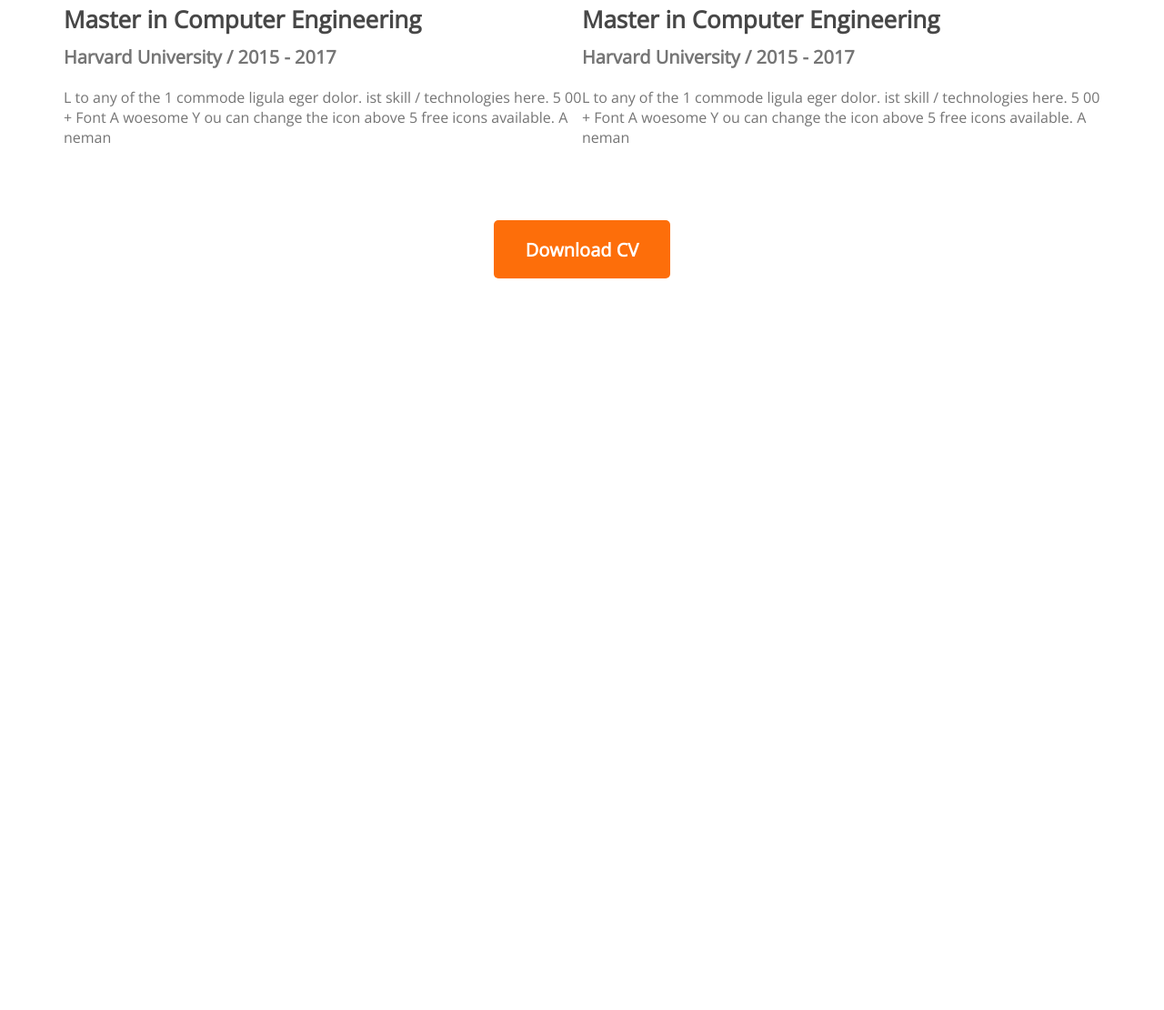
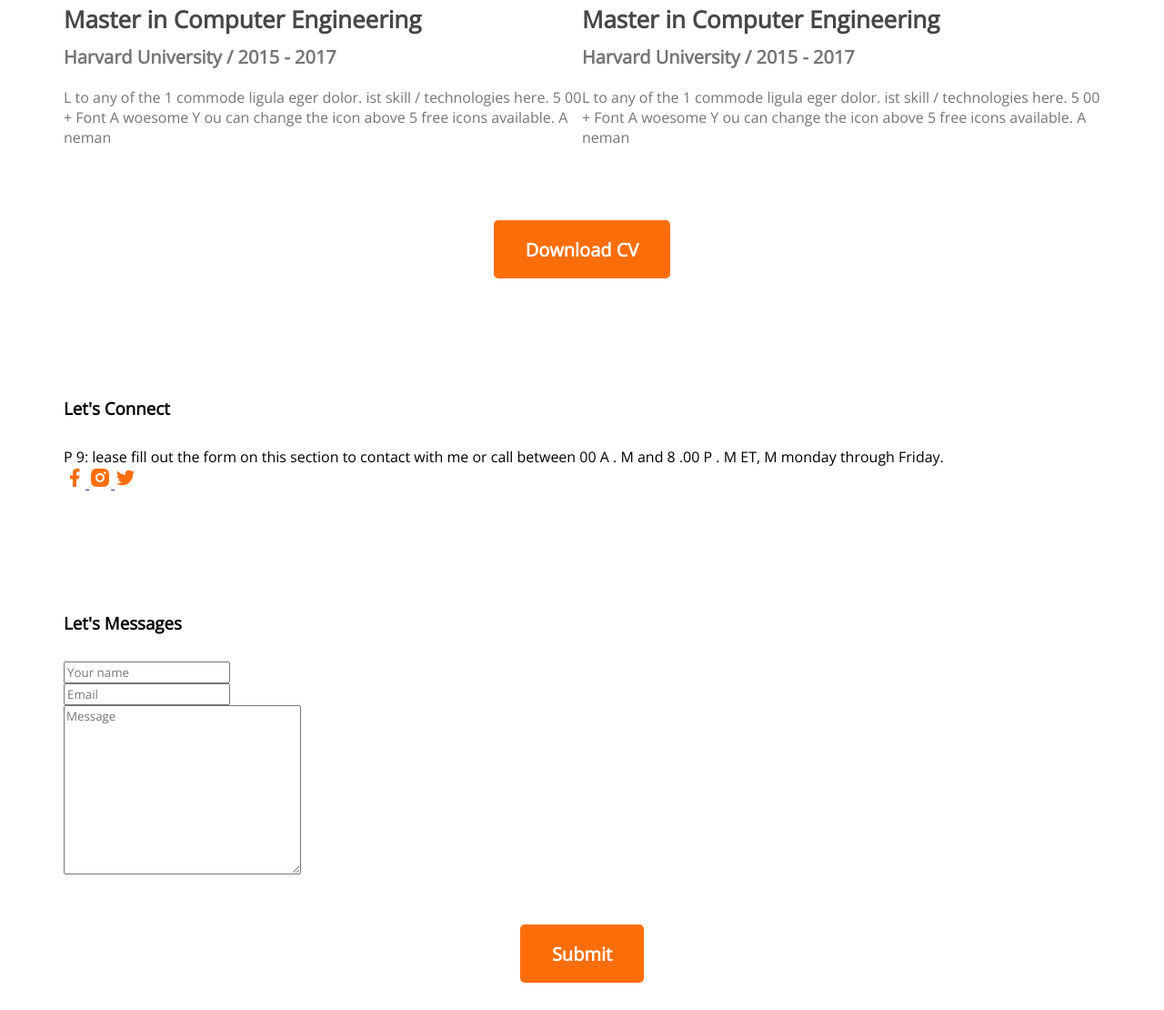
Before and after one commit to ARsayembhuiyan/Developer-portfolio, a plain HTML site: page index.html in a window 1280 px wide. Shown: the part 2919-4029 px from the top of the page at 91% size. Before the commit the page ends 3225 px from the top, so only its background shows below. Drawn offline with nearby package versions, Linux system fonts and the light colour scheme.

Commit message:
added content

```diff
--- a/index.html
+++ b/index.html
@@ -160,6 +160,72 @@
           <button class="bti-primary">Download CV</button>
          </div>
         </section>
+
+        <!-- Contact Section -->
+
+
+          <!-- <div class="resume-item">
+        <h3 class="title">  Let's Connect</h3>
+        <p class="section-description">P 9: lease fill out the form on this section to contact with me or call between 00 A .M and 8 .00  P . MET, Monday through Friday.</p>
+            <a href="">
+              <img src="./new web/facebook.png" alt="">
+            </a>
+            <a href="">
+              <img src="./new web/twitter.png" alt="">
+            </a>
+            <a href="">
+              <img src="./new web/insta.png" alt="">
+            </a>
+          </div>
+          <div>
+            <h3 class="title">Let's Message me</h3>
+            <div class="resume-item">
+            <form action="">
+              <input type="text" name="" id="" placeholder="Your Name"><hr>
+              <input type="email" name="" id="" placeholder="Your Email"><hr>
+              <textarea name="" id="" cols="30" rows="10" placeholder="Message"></textarea><hr>
+              <input class="btn-primary" type="submit" value="Submit">
+            </div>
+            </form>
+
+          </div>
+        </section> -->
+
+        <section class="content">
+          <div>
+            <div class="contant-resume">
+              <h3 class="content-title">Let's Connect</h3>
+              <div class="content-item">
+                <p class="content-description">P 9: lease fill out the form on this section to contact with me or call between  00  A . M  and  8 .00  P . M   ET,   M monday through Friday.</p>
+                <form action="">
+                  <a href="">
+                    <img src="./new web/facebook.png" alt="">
+                  </a>
+                  <a href="">
+                    <img src="./new web/insta.png" alt="">
+                  </a>
+                  <a href="">
+                    <img src="./new web/twitter.png" alt="">
+                  </a>
+                </form>
+              </div>
+            </div>
+          </div>
+          <div>
+            <h3 class="content-title">Let's  Messages</h3>
+            <div class="content-item">
+           <form action="">
+            <input type="text" class="text" placeholder="Your name"><br>
+            <input type="text" class="email" placeholder="Email"><br>
+          <textarea name="" id="" cols="30" rows="10" class="message" placeholder="Message"></textarea>
+           </form>
+           <div class="resume-button">
+            <button class="bti-primary"> Submit </button>
+           </div>
+            </div>
+          </div>
+
+        </section>
       </main>
          <footer>
 
--- a/style/portfoli.css
+++ b/style/portfoli.css
@@ -209,3 +209,26 @@ main {
   border-radius: 5px;
   background: #fd6e0a;
 }
+
+/* content section */
+
+.content-resume{ display: flex; align-items: center;}
+
+.content-title{ margin-top: 130px;
+  display: flex;}
+
+  .content-item{margin-top: 30px;
+    margin-bottom: 30px;}
+
+    .content .title{font-weight: 700;
+      font-size: 26px;
+      color: #474747;
+      margin-bottom: 10px;}
+
+
+
+
+
+
+
+/* .contact input [type : "text"], input [type:email], textarea{margin-bottom: 24px; border:0; width: 100%; padding : 18px 30px;} */
```
